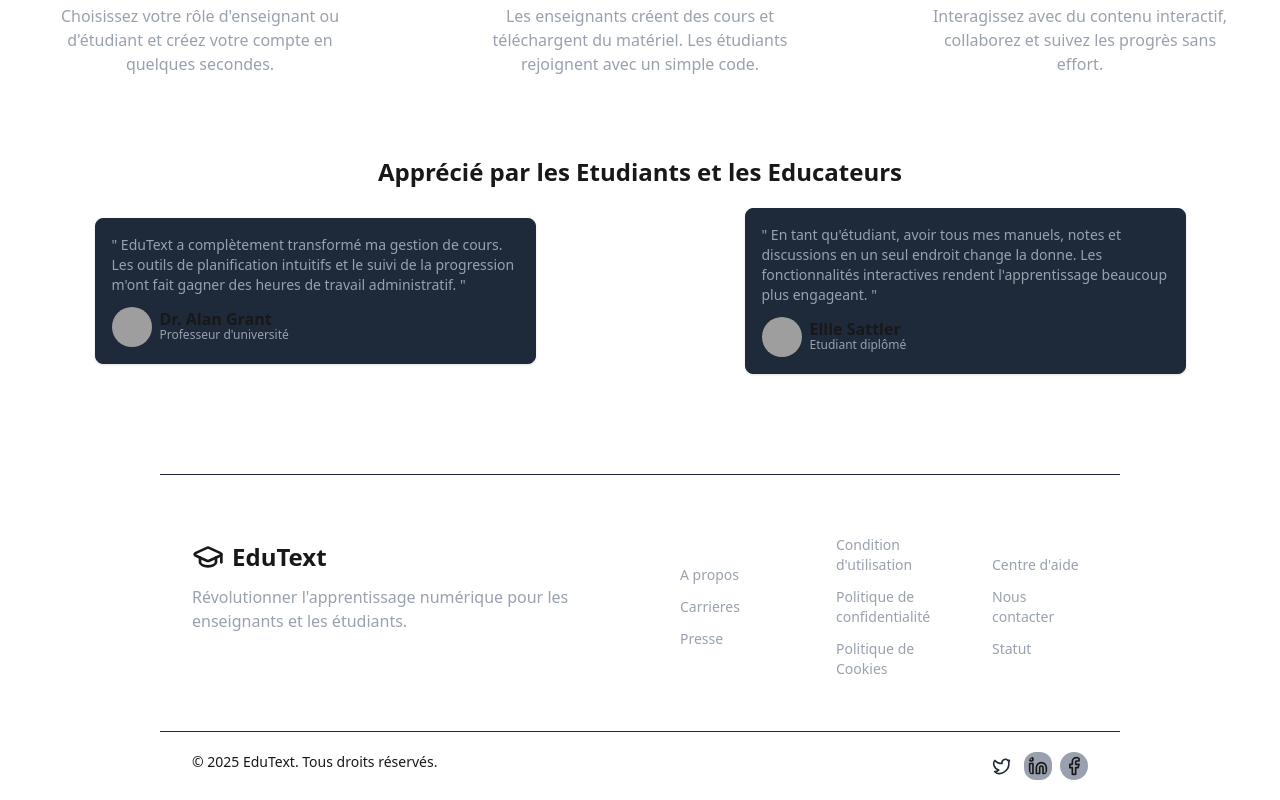
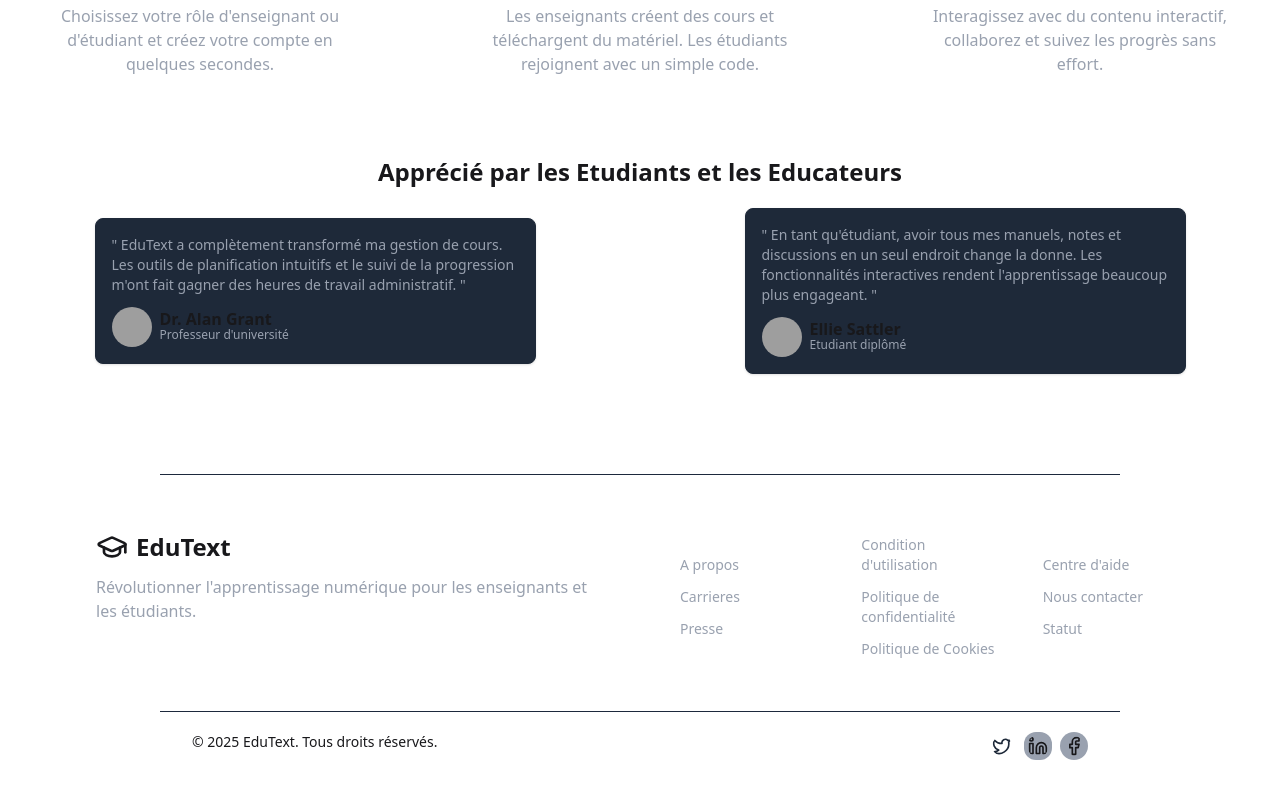
Before and after one commit to Eunock-web/EtuTextFront, a React (Vite) app: page / in a window 1280 px wide. Shown: the part 1174-1974 px from the top of the page. Built offline with nearby package versions, Linux system fonts and the light colour scheme; grey boxes are pictures that could not be loaded.

Commit message:
Quelques ajustement sur la page d'acceuil

```diff
--- a/src/components/Footer/PreFooter.tsx
+++ b/src/components/Footer/PreFooter.tsx
@@ -28,7 +28,7 @@ const PreFooterList = [
 
 function PreFooter() {
     return (
-        <div className=" grid  w-[70%] mx-auto sm:grid-cols-1 sm:items-center sm:justify-center lg:grid-cols-2  flex-row justify-center items-center gap-10 md:gap-20">
+        <div className=" grid  w-[85%] mx-auto sm:grid-cols-1 sm:items-center sm:justify-center lg:grid-cols-2  flex-row justify-center items-center gap-10 md:gap-20">
 
             <div className=" grid grid-cols-1 flex-col space-y-3 " >
                 <div className=" flex flex-row gap-2 " >
@@ -41,7 +41,7 @@ function PreFooter() {
                 </div>
             </div>
 
-            <div className=" grid grid-cols-1 flex-row gap-10 md:gap-15 lg:grid-cols-3 sm:grid-cols-3 sm:items-center sm:justify-center sm:mx-auto"  >
+            <div className=" grid grid-cols-1 flex-col gap-10 md:gap-10 lg:grid-cols-3 sm:grid-cols-3 sm:items-center sm:justify-center sm:mx-auto"  >
                 {PreFooterList.map((item) => (
                     <div className=" grid grid-cols-1 flex-col space-y-3">
                         <h3 className=" text-base text-white mb-4 font-semibold "> {item.titre} </h3>
```
